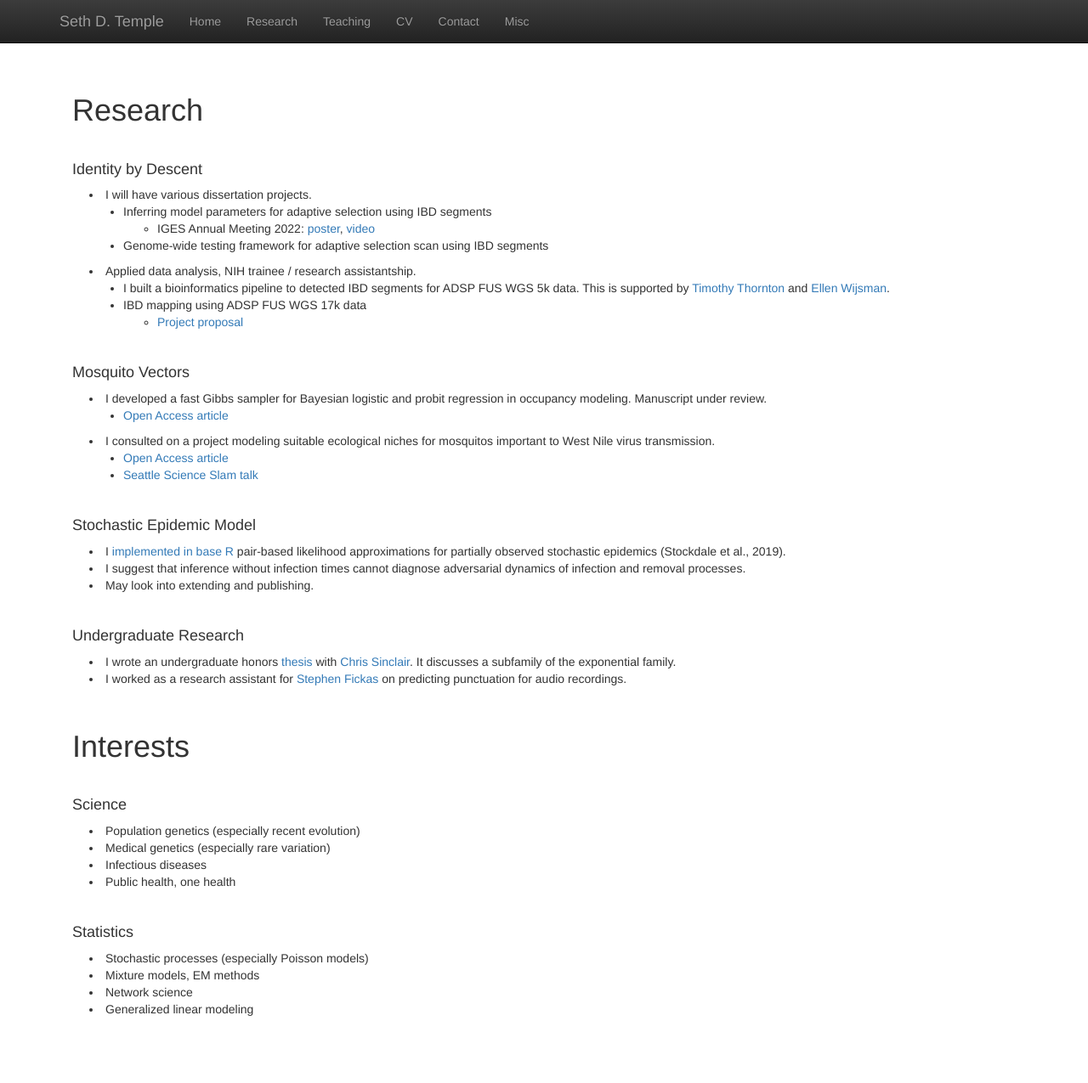
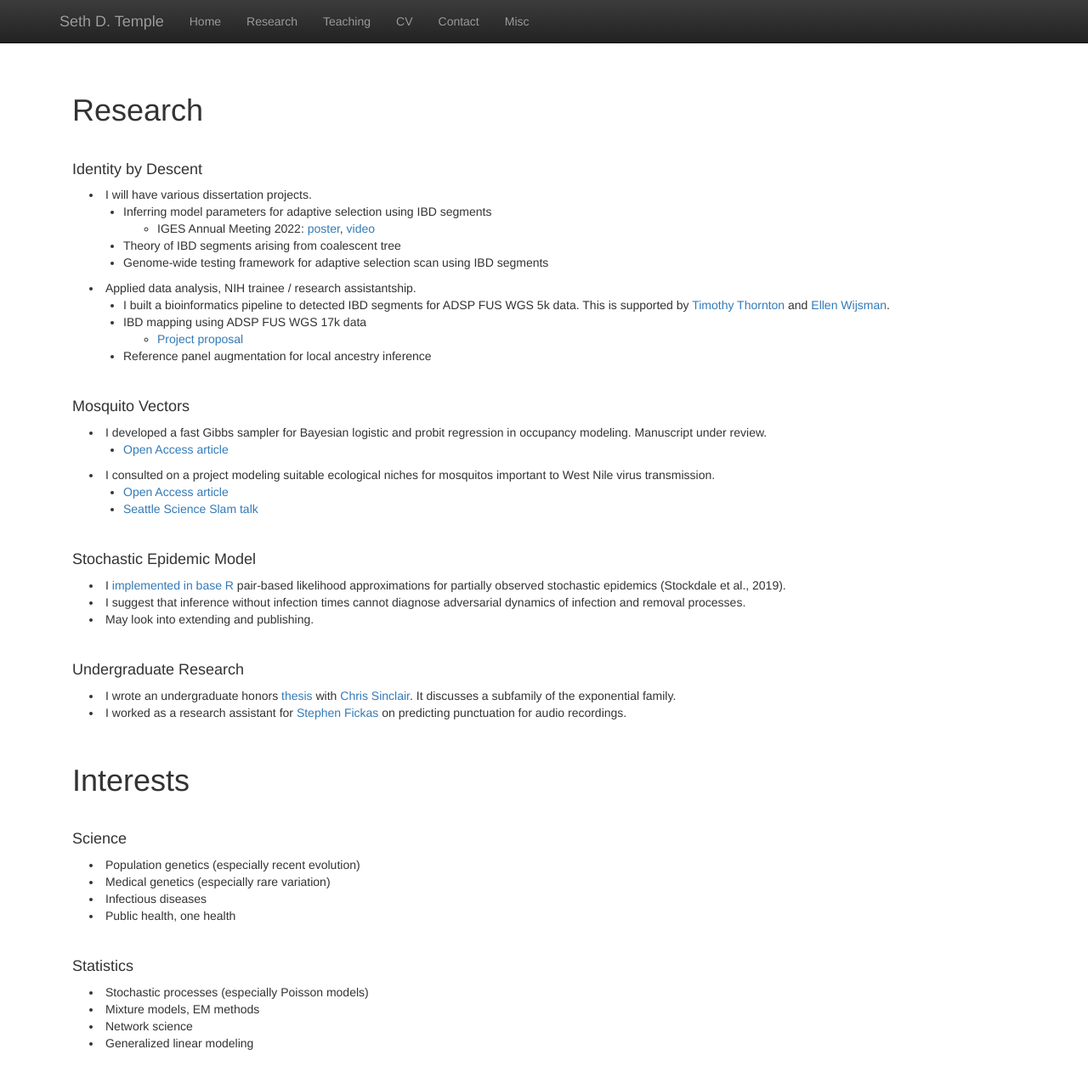
Before and after one commit to sdtemple/sdtemple.github.io, a Jekyll site: the page built from research.html, in a window 1280 px wide and 1308 px high. Shown: the top 1275 px of the window at 85% size. Built offline with Jekyll 4.4.1, drawn with Linux system fonts in a browser that asks for light colours; nearby versions of some CDN libraries; library files that are not in the unit come from our copies.

Commit message:
added a line or two of research

```diff
--- a/research.html
+++ b/research.html
@@ -13,6 +13,7 @@ title:  'Research'
     <ul>
       <li style="padding:0px;margin:0px 20px 0px;"> IGES Annual Meeting 2022: <a href="files/iges-vertical-poster-sdtemple.pdf">poster</a>, <a href = "https://www.youtube.com/watch?v=SKasD8GQZmg">video</a> </li>
     </ul>
+    <li style="padding:0px;margin:0px 20px 0px;">Theory of IBD segments arising from coalescent tree</li>
     <li style="padding:0px;margin:0px 20px 0px;">Genome-wide testing framework for adaptive selection scan using IBD segments</li>
   </ul>
   <li style="padding:0px;margin:0px 20px 0px;"> Applied data analysis, NIH trainee / research assistantship.</li>
@@ -22,6 +23,7 @@ title:  'Research'
     <ul>
       <li style="padding:0px;margin:0px 20px 0px;"> <a href = "files/adap-sdtemple.pdf">Project proposal</a> </li>
     </ul>
+    <li style="padding:0px;margin:0px 20px 0px;">Reference panel augmentation for local ancestry inference</li>
   </ul>
 </p>
 <br/>
```
